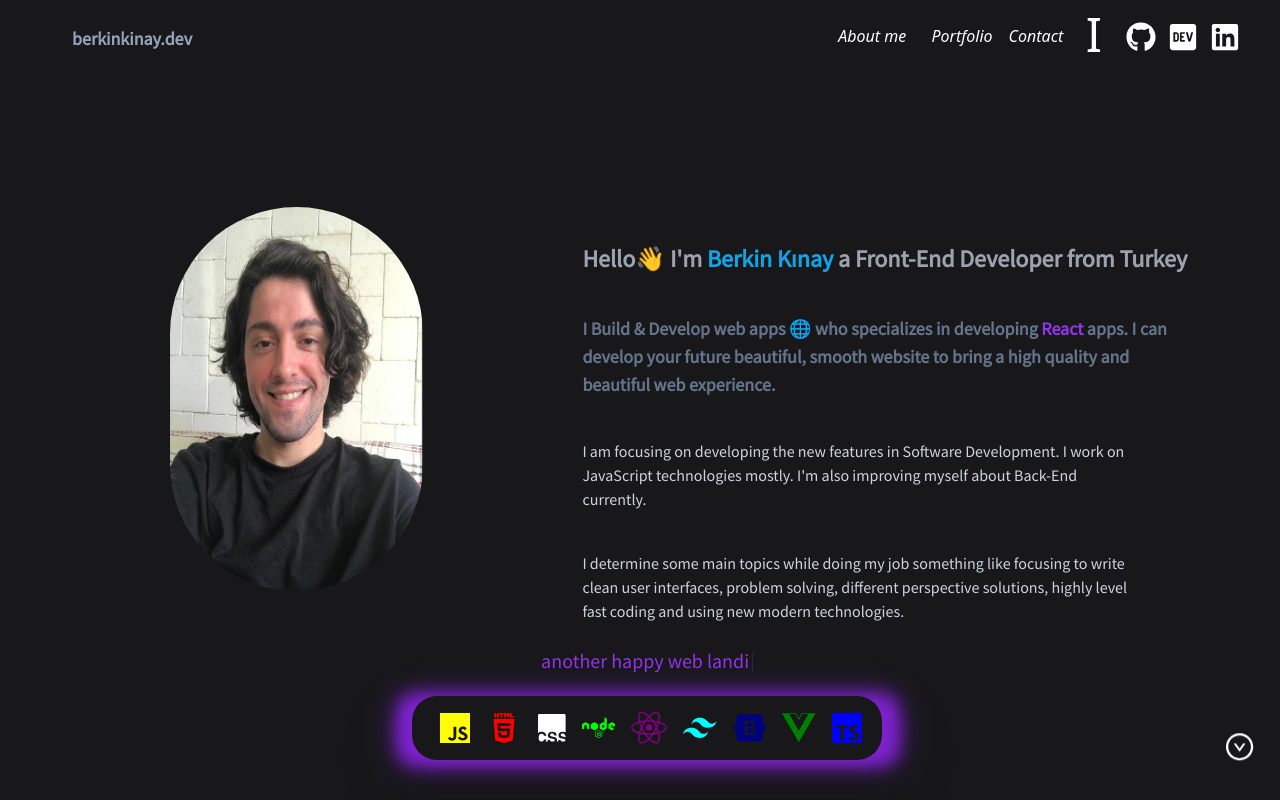
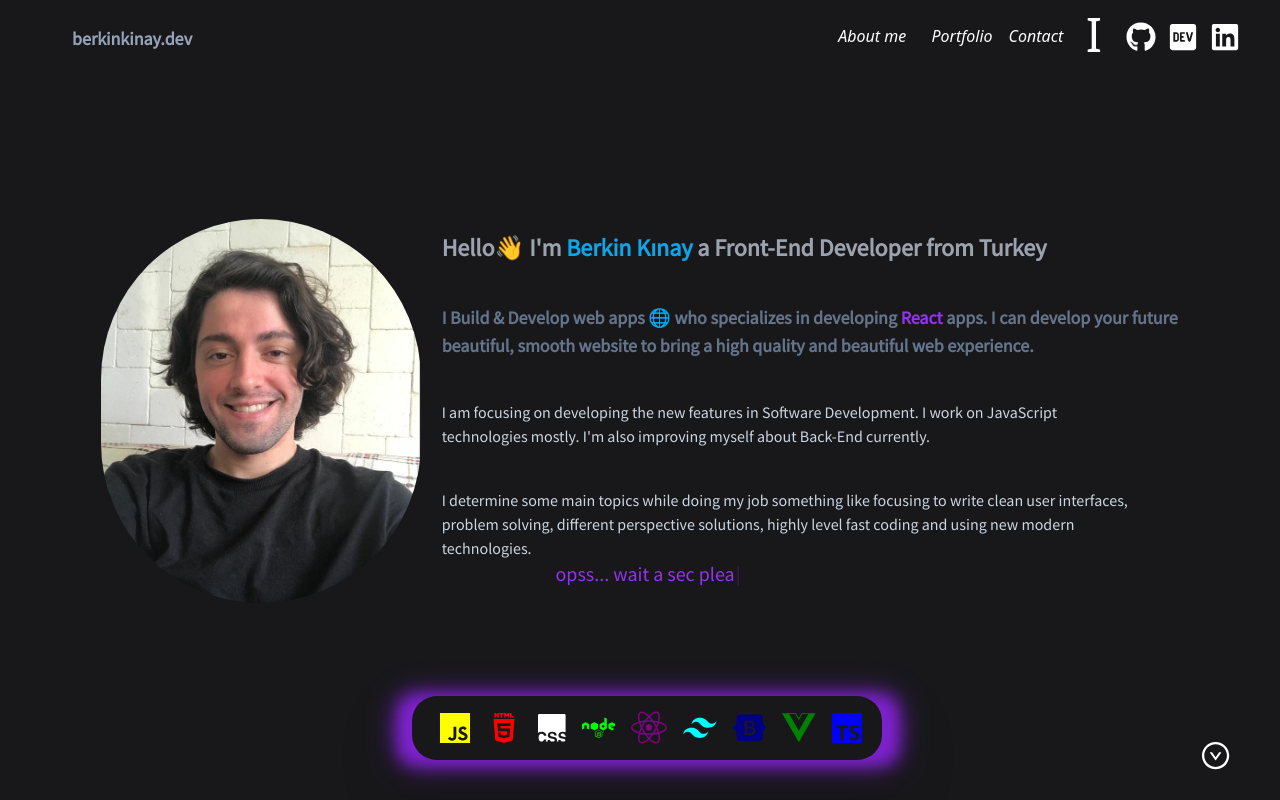
Before and after one commit to berkinkinay/Developer-Portfolio, a React (Create React App) app: page / in a window 1280 px wide. Shown: the top 800 px of the page. Built offline with nearby package versions, Linux system fonts and the light colour scheme.

Commit message:
Update Aboutme.js

```diff
--- a/src/pages/Aboutme.js
+++ b/src/pages/Aboutme.js
@@ -1,4 +1,4 @@
-import React from 'react'
+import React from 'react';
 import { AnimatePresence, motion } from 'framer-motion';
 import { FaNode } from 'react-icons/fa';
 import { TiHtml5 } from 'react-icons/ti';
@@ -13,26 +13,24 @@ import {
    SiBootstrap,
    SiTypescript
  } from 'react-icons/si';
-import Moreinfo from './Moreinfo';
+import Moreinfo from '../pages/Moreinfo';
 import Iconsmobile from '../components/Iconsmobile';
 import { AiOutlineDownCircle } from 'react-icons/ai';
 
-const Aboutmenew = () => {
+const Aboutme = () => {
     return (
 
  <div className='text'>
   <div className='Mobileview'>
    <div
      class=
-    'flex xl:flex xl:flex-col xl:items-center xl:justify-center h-screen 2xl:h-screen w-full items-center justify-center text-black bg-zinc-900 xl:h-[1200px] md:h-[1450px] sm:h-[1490px]'
+    'flex h-screen 2xl:h-screen w-full items-center justify-center text-black bg-zinc-900 xl:h-[1200px] md:h-[1450px] sm:h-[1490px]'
    >
-     <button
-      class='flex absolute w-6 h-6 right-8 bottom-10 animate-bounce'
+   <button class='flex absolute w-12 h-12 right-8 bottom-3'
       id='/hello'
       >
-       <a href=''>
-         <AiOutlineDownCircle size="2.6em" color="white" />{" "}
-       </a>
+       <a href='#hello'>
+     <AiOutlineDownCircle size="2.6em" color="white" />{" "}</a>
    </button>
   <div
     class=
@@ -40,9 +38,13 @@ const Aboutmenew = () => {
    >
     <div
       class=
-       'flex mt-[190px] h-80 w-80 xl:h-96 xl:w-96 xl:mt-56 ml-80 2xl:ml-[170px] mb-24 lg:mb-20 rounded-full items-center justify-center bg-zinc-900 m:hidden'
+     'flex w-1/3 xl:mt-80 h-screen xl:h-[490px] items-center justify-center text-3xl bg-zinc-900 sm:flex sm:absolute sm:bottom-[420px] sm:bg-white sm:w-72 sm:h-80 sm:hidden'
     >
-        <img class='h-96 w-96 xl:h-80 lg:h-72 lg:w-56 md:h-64  sm:h-56 rounded-full mb-24 xl:mb-36' src={Me} alt='' />
+     <div
+       class=
+       'h-96 3xl:mt-[118px] xl:h-96 w-80 xl:w-96 xl:mt-56 ml-80 2xl:ml-24 mb-24 lg:mb-20 rounded-full items-center justify-center bg-zinc-900 m:hidden'
+      >
+        <img class='h-96 w-80 xl:h-80 lg:h-72 lg:w-56 md:h-64  sm:h-56 rounded-full mb-24 xl:mb-36' src={Me} alt='' />
      </div>
      <div
        class=
@@ -50,13 +52,14 @@ const Aboutmenew = () => {
       >
         <img class='h-96 w-80' src={Me} alt='' />
      </div>
+   </div>
      <div
        class=
-      'flex ml-36 w-[900px] h-[380px] 2xl:h-[380px] right-56 xl:items-center xl:justify-center items-center justify-center lg:ml-24 lg:mb-24 sm:h-72 sm:bg-gray-700 sm:mr-24 sm:w-full'
+      'flex w-2/3 xl:items-center xl:justify-center h-96 items-center justify-center lg:ml-24 lg:mb-24 sm:h-72 sm:bg-gray-700 sm:mr-24 sm:w-full'
       >
       <div
        class=
-       'grid grid-rows-4 grid-flow-col text-white text-xl bg-zinc-900 w-fit h-[378px] lg:ml-24 sm:h-96 sm:bg-gray-800 sm:w-full xl:mr-24 2xl:mr-24 2xl:mt-4'
+       'grid grid-rows-4 grid-flow-col text-white text-xl bg-zinc-900 w-[780px] mr-24 h-72 mb-12 lg:ml-24 sm:h-96 sm:bg-gray-800 sm:w-full'
        >
         <motion.div
           animate={{ x: 15 }}
@@ -64,7 +67,7 @@ const Aboutmenew = () => {
         >
         <div
          class=
-         'text-3xl mt-6 2xl:text-2xl text-gray-400 font-semibold sm:w-80 sm:mt-12 sm:text-bas'
+         'text-3xl 2xl:text-2xl text-gray-400 font-semibold sm:w-80 sm:mt-12 sm:text-base'
          >
           Hello👋 I'm <a class="text-sky-500 hover:text-slate-200 after:content-[''] ..." href="https://www.instagram.com/berkinkinay/" target="_blank">Berkin Kınay</a> a Front-End Developer from Turkey
        </div>
@@ -97,16 +100,13 @@ const Aboutmenew = () => {
    </div>
        <div
          class=
-         'flex text-xl text-purple-600 font-medium absolute 3xl:bottom-36 2xl:bottom-[125px] xl:top-[1050px] lg:bottom-0 xl:mt-[100px] ml-4 lg:mt-80 lg:ml-12 md:top-[1240px] sm:flex sm:text-xs sm:top-[860px] sm:mr-8'
+         'text-xl text-purple-600 font-medium absolute 3xl:top-[772px] 2xl:top-[560px] xl:flex! xl:mt-[600px] ml-4 lg:mt-80 lg:ml-12 md:top-[1240px] sm:flex sm:text-xs sm:top-[860px] sm:mr-8'
           >
            <Typewrite
              onInit=
              {(typewriter) => {
              typewriter
-             .typeString ("another happy web landing!")
-             .pauseFor(1000)
-             .deleteAll()
-             .pauseFor(50)
+             .pauseFor(2000)
              .typeString ("opss... wait a sec please")
              .pauseFor(1500)
              .deleteAll()
@@ -119,7 +119,7 @@ const Aboutmenew = () => {
        </div>
    <div
     class=
-    'flex h-16 w-[520px] xl:top-[900px] lg:mt-36 absolute bottom-12 items-center justify-center rounded-[30px] md:top-[1200px] sm:hidden'
+    'flex h-16 w-[520px] xl:top-[900px] absolute bottom-12 items-center justify-center rounded-[30px] md:top-[1200px] sm:hidden'
     >
     <div
      class=
@@ -209,4 +209,4 @@ const Aboutmenew = () => {
  );
 }
 
-export default Aboutmenew;
+export default Aboutme;
```
Lines whose indentation alone changed are shown as unchanged.
